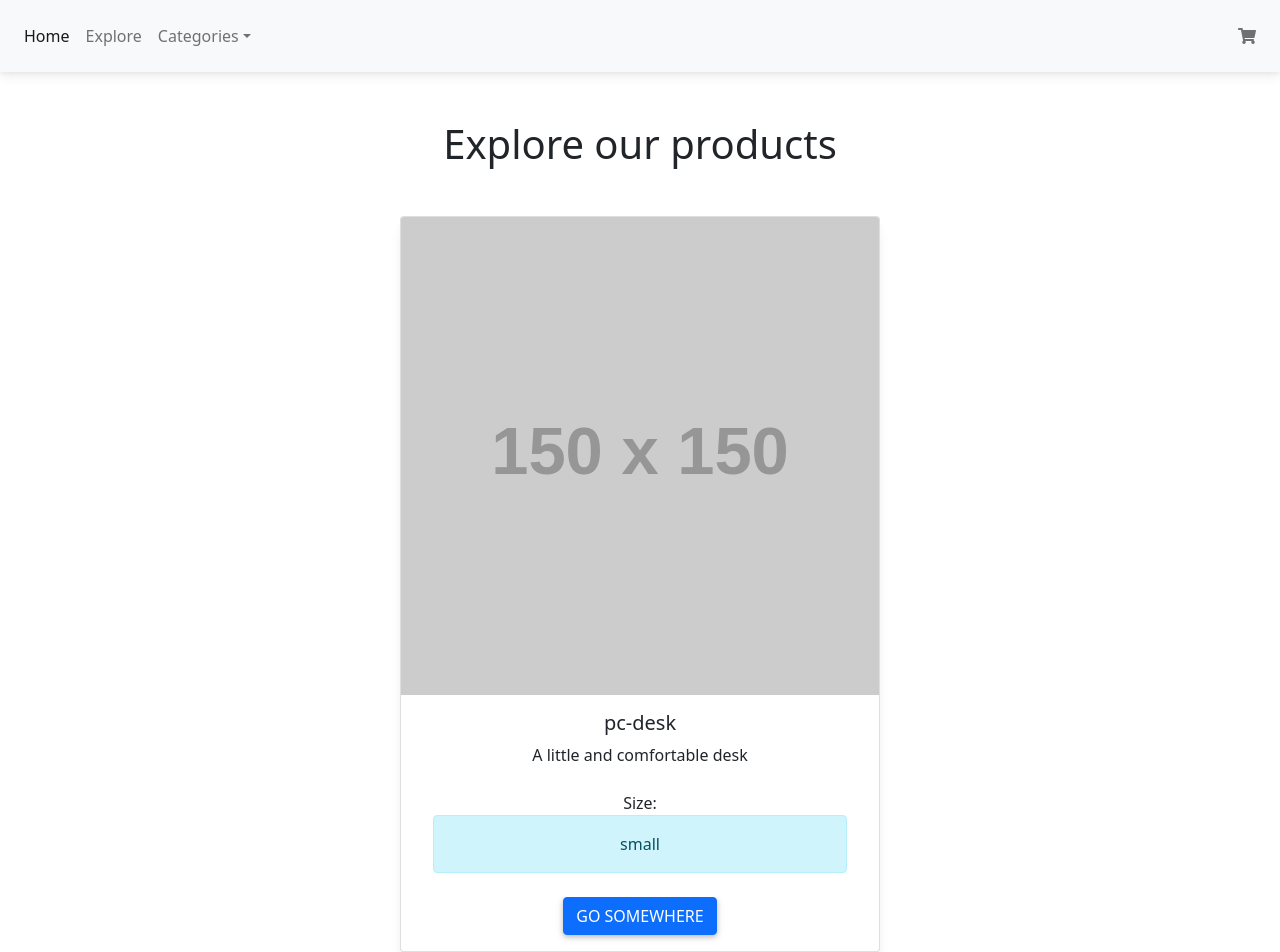
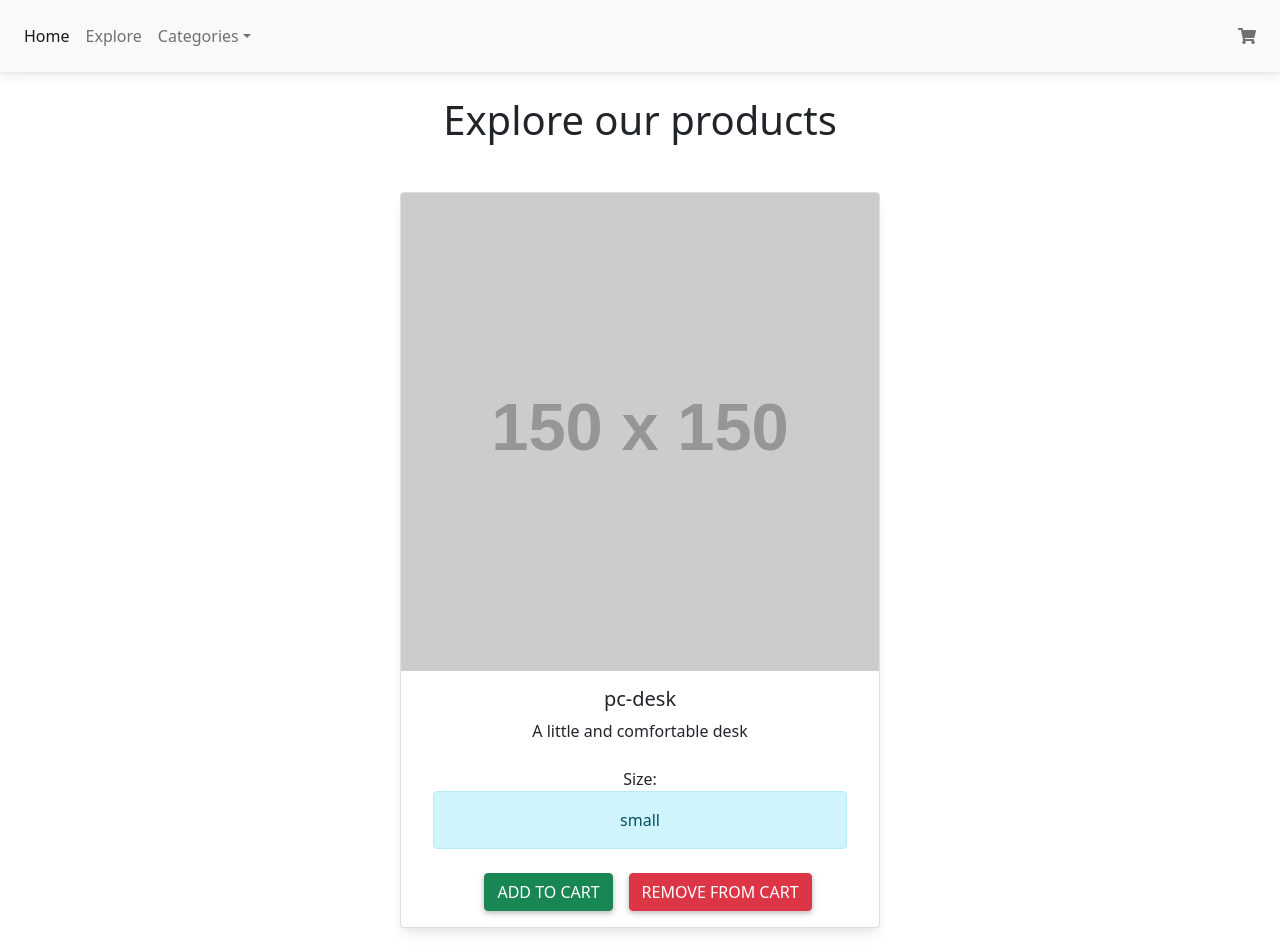
Before and after one commit to facuxfdz/custom-tables, a React (Create React App) app: page /explore in a window 1280 px wide. Shown: the top 952 px of the page. Built offline with nearby package versions, Linux system fonts and the light colour scheme; data requests are answered from the project's data file.

Commit message:
Add to cart front actions added
We can 'add' and 'remove' products from the cart when click the card buttons. However we can delete elements from the cart from any card, no matter what product we clicked. That will be fixed using Redux

```diff
--- a/package.json
+++ b/package.json
@@ -27,7 +27,7 @@
     "build": "react-scripts build",
     "test": "react-scripts test",
     "eject": "react-scripts eject",
-    "db-watch": "json-server --watch db.json --port 5000 --routes routes.json"
+    "db-watch": "json-server --watch db.json --port 5000 --routes routes.json --no-cors"
   },
   "eslintConfig": {
     "extends": "react-app"
--- a/public/index.html
+++ b/public/index.html
@@ -38,7 +38,7 @@
 
 <body>
   <noscript>You need to enable JavaScript to run this app.</noscript>
-  <div id="root"></div>
+  <div id="root" class="py-5"></div>
   <!--
       This HTML file is a template.
       If you open it directly in the browser, you will see an empty page.
--- a/src/App.tsx
+++ b/src/App.tsx
@@ -1,20 +1,19 @@
 import React from "react";
 import { Navbar } from "./app/components";
-import {Explore} from './pages'
-import {
-  BrowserRouter as Router,
-  Routes,
-  Route,
-} from 'react-router-dom'
+import { Explore } from "./pages";
+import { BrowserRouter as Router, Routes, Route } from "react-router-dom";
+import { CartProvider } from "./app/context/CartContext";
 
 function App() {
   return (
     <Router>
-      <Navbar />
+      <CartProvider>
+        <Navbar />
 
-      <Routes>
-        <Route path="/explore" element={<Explore />}/>
-      </Routes>
+        <Routes>
+          <Route path="/explore" element={<Explore />} />
+        </Routes>
+      </CartProvider>
     </Router>
   );
 }
--- a/src/app/components/Navbar/CartWidget.tsx
+++ b/src/app/components/Navbar/CartWidget.tsx
@@ -1,21 +1,20 @@
 import React, {useState} from "react";
+import { useCartContext } from "../../hooks";
 
 const CartWidget = () => {
-  const [cartAmount, setCartAmount] = useState(false);
-  const handleCart = () => {
-    setCartAmount(!cartAmount);
-  };
+  const {cartAmount} = useCartContext();
+
 
   return (
     <ul className="navbar-nav">
       <li className="nav-item">
-        <a className="nav-link" onClick={handleCart} href="#">
+        <a className="nav-link" href="#">
           <span>
             <i className="fas fa-shopping-cart"></i>
           </span>
           {cartAmount ? (
             <span className="badge rounded-pill mx-1 badge-pill bg-danger">
-              1
+              {cartAmount}
             </span>
           ) : null}
         </a>
--- a/src/app/components/Navbar/Navbar.tsx
+++ b/src/app/components/Navbar/Navbar.tsx
@@ -5,7 +5,7 @@ const Navbar = () => {
 
   return (
     <div>
-      <nav className="p-3 navbar navbar-expand-lg navbar-light bg-light">
+      <nav className="p-3 navbar fixed-top navbar-expand-lg navbar-light bg-light">
         <button
           className="navbar-toggler"
           type="button"
--- /dev/null
+++ b/src/app/context/CartContext.tsx
@@ -0,0 +1,39 @@
+import React, { createContext, FC, useState } from "react";
+
+interface ICartContext {
+  cartAmount: number;
+  incrementAmount: (amount: number) => void;
+  decrementAmount: (amount: number) => void;
+}
+
+const defaultState = {
+  cartAmount: 0,
+  incrementAmount : (amount : number) => null,
+  decrementAmount: (amount : number) => null
+};
+
+export const CartContext = createContext<ICartContext>(defaultState);
+
+export const CartProvider: FC = ({ children }) => {
+  const [cartAmount, setCartProducts] = useState(defaultState.cartAmount);
+
+  const incrementAmount = (amount: number) => {
+    setCartProducts((prevAmount) => prevAmount + amount);
+  };
+
+  const decrementAmount = (amount: number) => {
+    setCartProducts(cartAmount > 0 ? (prevAmount) => prevAmount - amount : 0);
+  };
+
+  return (
+    <CartContext.Provider
+      value={{
+        cartAmount,
+        incrementAmount,
+        decrementAmount,
+      }}
+    >
+      {children}
+    </CartContext.Provider>
+  );
+};
--- a/src/app/hooks.ts
+++ b/src/app/hooks.ts
@@ -1,6 +1,9 @@
+import { useContext } from 'react';
 import { TypedUseSelectorHook, useDispatch, useSelector } from 'react-redux';
+import { CartContext } from './context/CartContext';
 import type { RootState, AppDispatch } from './store';
 
 // Use throughout your app instead of plain `useDispatch` and `useSelector`
 export const useAppDispatch = () => useDispatch<AppDispatch>();
 export const useAppSelector: TypedUseSelectorHook<RootState> = useSelector;
+export const useCartContext = () => useContext(CartContext)
--- a/src/pages/Explore/Explore.tsx
+++ b/src/pages/Explore/Explore.tsx
@@ -2,9 +2,11 @@ import React, { useEffect, useState } from "react";
 import { Alert, Button, Card, ListGroup } from "react-bootstrap";
 import { ItemListContainer } from "../../app/components";
 import { IdjObj } from "../../app/components/ItemListContainer/ItemListContainer";
+import { useCartContext } from "../../app/hooks";
 
 const Explore = () => {
   const [tables, setTables] = useState({} as IdjObj);
+  const { incrementAmount, decrementAmount } = useCartContext();
 
   useEffect(() => {
     const fetchTables = async () => {
@@ -22,7 +24,7 @@ const Explore = () => {
     }
   }, [tables]);
 
-  const c =
+  const items =
     Object.values(tables).length === 0 ? null : (
       <ItemListContainer
         renderItem={(item) => {
@@ -42,7 +44,13 @@ const Explore = () => {
                     Size: <Alert variant={`${alertClass}`}>{item.size}</Alert>
                   </ListGroup.Item>
                 </ListGroup>
-                <Button variant="primary">Go somewhere</Button>
+                <Button className="mx-3" onClick={handleAdd} variant="success">
+                  Add to cart
+                </Button>
+
+                <Button onClick={handleRemove} variant="danger">
+                  Remove from cart
+                </Button>
               </Card.Body>
             </Card>
           );
@@ -50,11 +58,17 @@ const Explore = () => {
         data={Object.values(tables)}
       />
     );
+  const handleAdd = () => {
+    incrementAmount(1);
+  }
 
+  const handleRemove = () => {
+    decrementAmount(1)
+  }
   return (
     <div className="text-center my-5">
       <h1>Explore our products</h1>
-      {c}
+      {items}
     </div>
   );
 };
```
